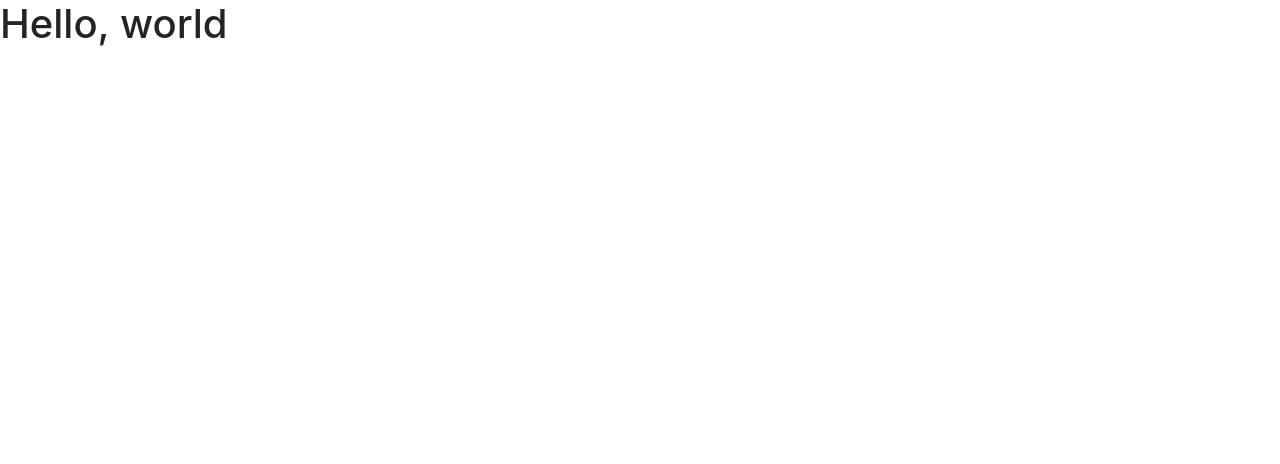
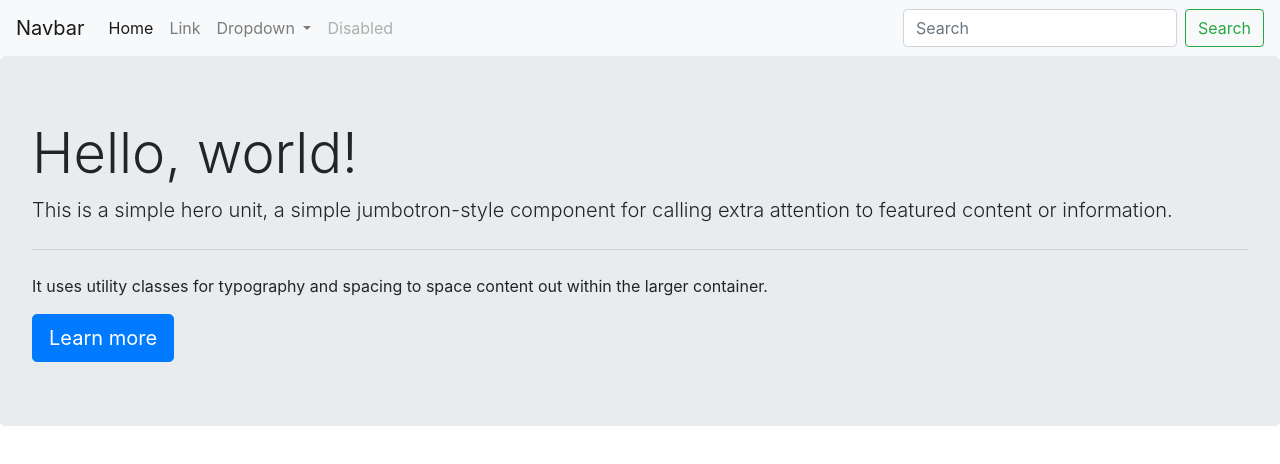
Before and after one commit to shadowtechda/shadowtechda.github.io, a plain HTML site: page index.html in a window 1280 px wide. Drawn offline with nearby package versions, Linux system fonts and the light colour scheme.

Commit message:
Update index.html
Stepping it up and removed the "Hello World" header and included a bootstrap navbar and jumbotron.

```diff
--- a/index.html
+++ b/index.html
@@ -16,10 +16,89 @@
       crossorigin="anonymous"
     />
 
-    <title>Hello, world!</title>
+    <title>Bootstrap Prototyping</title>
   </head>
   <body>
-    <h1>Hello, world</h1>
+    <nav class="navbar navbar-expand-lg navbar-light bg-light">
+      <a class="navbar-brand" href="#">Navbar</a>
+      <button
+        class="navbar-toggler"
+        type="button"
+        data-toggle="collapse"
+        data-target="#navbarSupportedContent"
+        aria-controls="navbarSupportedContent"
+        aria-expanded="false"
+        aria-label="Toggle navigation"
+      >
+        <span class="navbar-toggler-icon"></span>
+      </button>
+
+      <div class="collapse navbar-collapse" id="navbarSupportedContent">
+        <ul class="navbar-nav mr-auto">
+          <li class="nav-item active">
+            <a class="nav-link" href="#"
+              >Home <span class="sr-only">(current)</span></a
+            >
+          </li>
+          <li class="nav-item">
+            <a class="nav-link" href="#">Link</a>
+          </li>
+          <li class="nav-item dropdown">
+            <a
+              class="nav-link dropdown-toggle"
+              href="#"
+              id="navbarDropdown"
+              role="button"
+              data-toggle="dropdown"
+              aria-haspopup="true"
+              aria-expanded="false"
+            >
+              Dropdown
+            </a>
+            <div class="dropdown-menu" aria-labelledby="navbarDropdown">
+              <a class="dropdown-item" href="#">Action</a>
+              <a class="dropdown-item" href="#">Another action</a>
+              <div class="dropdown-divider"></div>
+              <a class="dropdown-item" href="#">Something else here</a>
+            </div>
+          </li>
+          <li class="nav-item">
+            <a
+              class="nav-link disabled"
+              href="#"
+              tabindex="-1"
+              aria-disabled="true"
+              >Disabled</a
+            >
+          </li>
+        </ul>
+        <form class="form-inline my-2 my-lg-0">
+          <input
+            class="form-control mr-sm-2"
+            type="search"
+            placeholder="Search"
+            aria-label="Search"
+          />
+          <button class="btn btn-outline-success my-2 my-sm-0" type="submit">
+            Search
+          </button>
+        </form>
+      </div>
+    </nav>
+
+    <div class="jumbotron">
+      <h1 class="display-4">Hello, world!</h1>
+      <p class="lead">
+        This is a simple hero unit, a simple jumbotron-style component for
+        calling extra attention to featured content or information.
+      </p>
+      <hr class="my-4" />
+      <p>
+        It uses utility classes for typography and spacing to space content out
+        within the larger container.
+      </p>
+      <a class="btn btn-primary btn-lg" href="#" role="button">Learn more</a>
+    </div>
 
     <!-- Optional JavaScript -->
     <!-- jQuery first, then Popper.js, then Bootstrap JS -->
```
